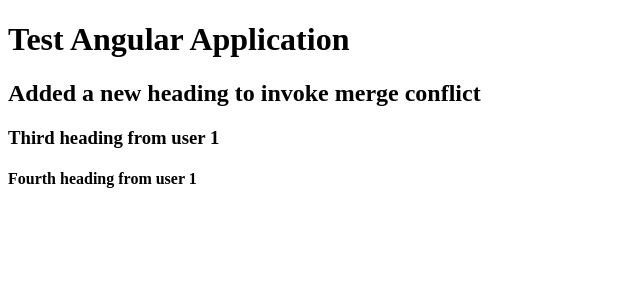
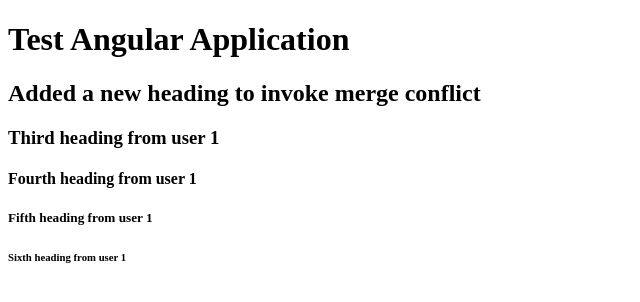
Before and after one commit to rukon023/angular-test-project, an Angular app: page / in a window 1280 px wide. Shown: the top 302 px of the page, without its empty margins (0-640 px from the left). Built offline with nearby package versions, Linux system fonts and the light colour scheme.

Commit message:
Added a few lines by user 1

```diff
--- a/src/app/app.component.html
+++ b/src/app/app.component.html
@@ -2,3 +2,5 @@
 <h2>Added a new heading to invoke merge conflict</h2>
 <h3> Third heading from user 1 </h3>
 <h4> Fourth heading from user 1 </h4>
+<h5> Fifth heading from user 1 </h5>
+<h6> Sixth heading from user 1 </h6>
```
